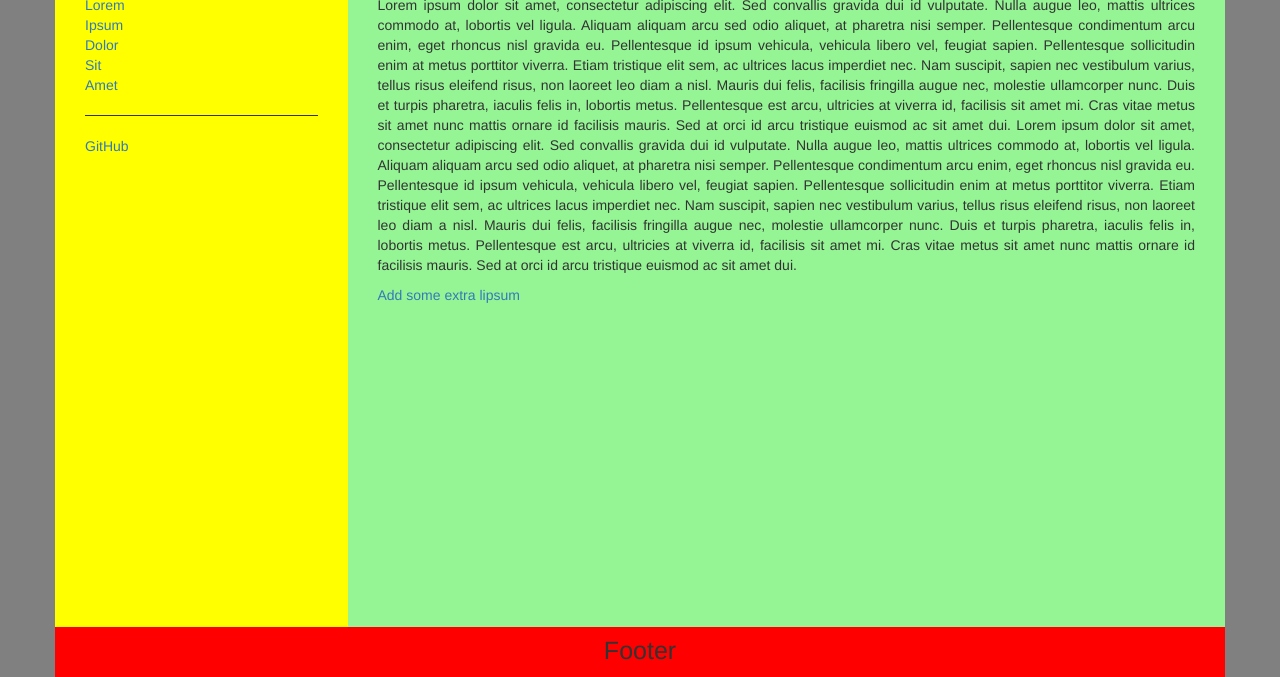
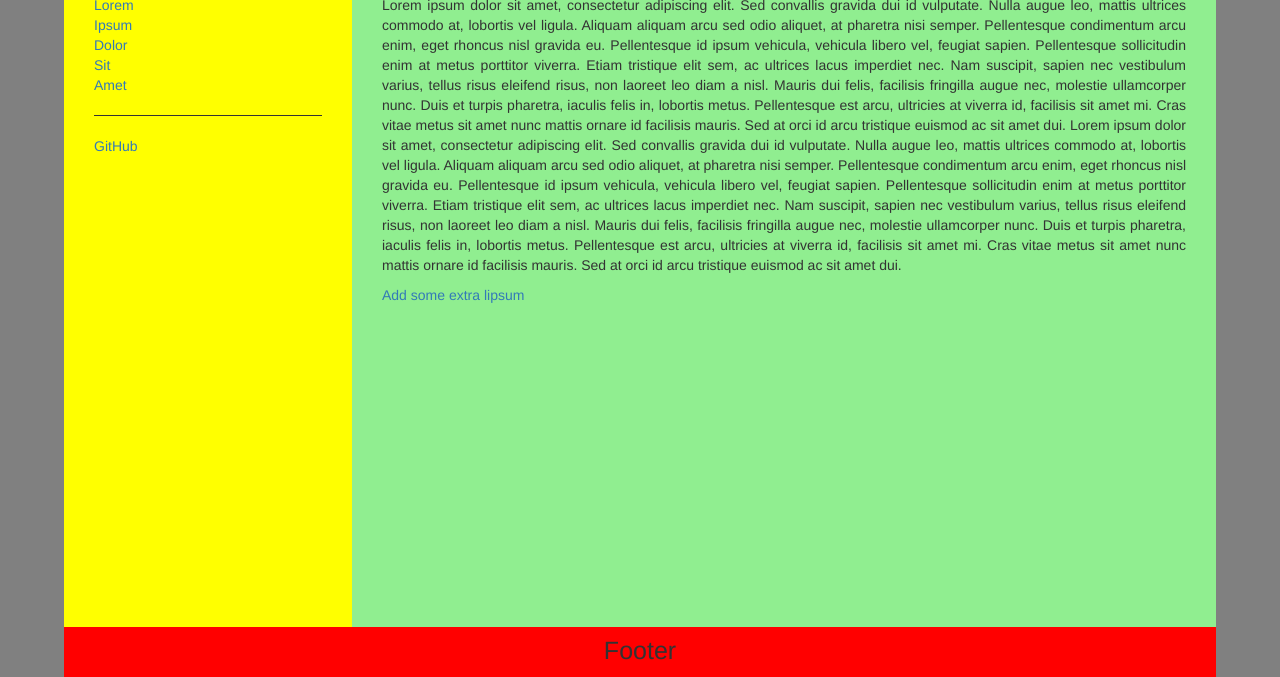
Before and after one commit to c3c/html5-full-height-2col-responsive, a plain HTML site: page index.html in a window 1280 px wide. Shown: the part 123-800 px from the top of the page. Drawn offline with nearby package versions, Linux system fonts and the light colour scheme.

Commit message:
Update index.html

```diff
--- a/index.html
+++ b/index.html
@@ -2,13 +2,11 @@
 <html lang="nl">
     <head>
         <title>HTML5 full height responsive bootstrap boilerplate</title>
+        <link rel="stylesheet" href="http://maxcdn.bootstrapcdn.com/bootstrap/3.2.0/css/bootstrap.min.css">
         <meta charset="utf-8">
-        <link rel="stylesheet" href="http://maxcdn.bootstrapcdn.com/bootstrap/3.2.0/css/bootstrap.min.css">
         <style type="text/css">
 
             /* structure */
-
-            html, body { margin: 0; padding: 0 }
 
             @media all and (min-width:768px) {
                 html, body {
@@ -16,33 +14,35 @@
                 }
 
                 body {
-                    display: table;
                     margin: 0 auto;
+                    padding: 0 5%;
                     background: gray;
                 }
 
-                header { margin-bottom: -50px; }
-                footer { margin-top: -50px; }
-
-                .container {
+                .container-fluid {
                     display: table;
                     height: 100%;
+                    border: 0;
+                    -moz-box-sizing: border-box;
+                    box-sizing: border-box;
                     padding: 50px 0;
-                    border: 0;
                 }
+
+                header { margin-bottom: -50px }
+                footer { margin-top: -50px  }
 
                 .row {
                     display: table-row;
                     height: 100%;
+                    vertical-align: top;
                 }
 
-                .left, .right {
+                #left, #right {
                     display: table-cell;
                     vertical-align: top;
                     height: 100%;
                     float: none;
                 }
-
             }
 
             header, footer { height: 50px; overflow: hidden }
@@ -50,8 +50,8 @@
             /* cosmetics */
 
             header, footer { background: red; text-align: center }
-            .left { padding: 0; background: yellow; }
-            .right { padding: 0; background: rgb(149, 245, 149); }
+            #left { padding: 0; background: yellow; }
+            #right { padding: 0; background: lightgreen; }
             nav, article { padding: 30px; }
             nav a { display: block }
             article { text-align: justify }
@@ -63,17 +63,17 @@
         </style>
 
         <!--[if lt IE 9]>
-            <script src="https://oss.maxcdn.com/html5shiv/3.7.2/html5shiv.min.js"></script>
-            <script src="https://oss.maxcdn.com/respond/1.4.2/respond.min.js"></script>
+            <script src="http://oss.maxcdn.com/html5shiv/3.7.2/html5shiv.min.js"></script>
+            <script src="http://oss.maxcdn.com/respond/1.4.2/respond.min.js"></script>
         <![endif]-->
     </head>
 <body>
     <header>
         <h1>Header</h1>
     </header>
-    <div class="container">
+    <div class="container-fluid">
         <div class="row">
-            <div class="left col-md-3">
+            <div id="left" class="col-md-3">
                 <nav>
                     <h2>Menu</h2>
                     <a href="#">Lorem</a>
@@ -86,7 +86,7 @@
                 </nav>
             </div>
 
-            <div class="right col-md-9">
+            <div id="right" class="col-md-9">
                 <article>
                     <h2>Content</h2>
                     <p>
```
